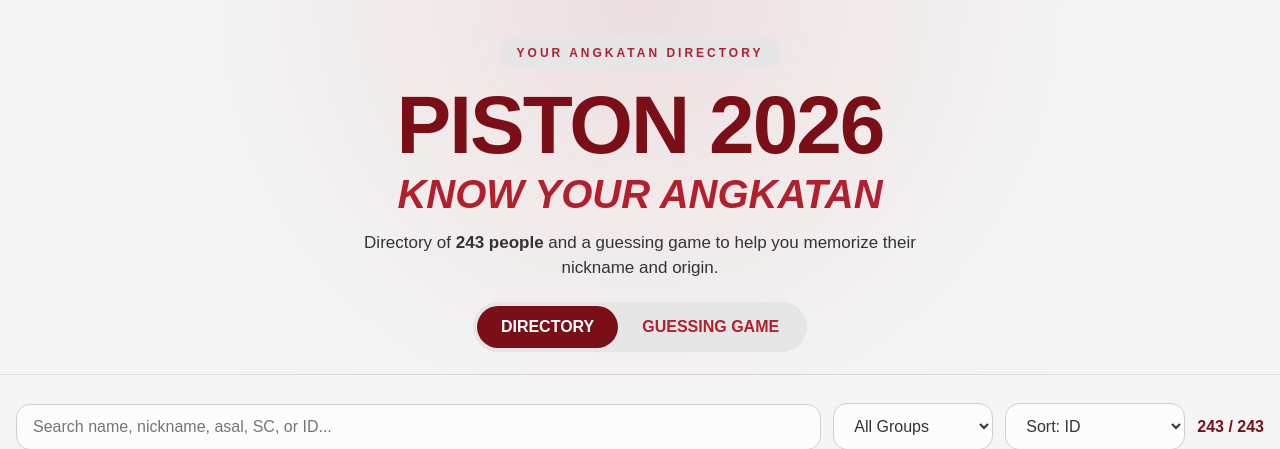
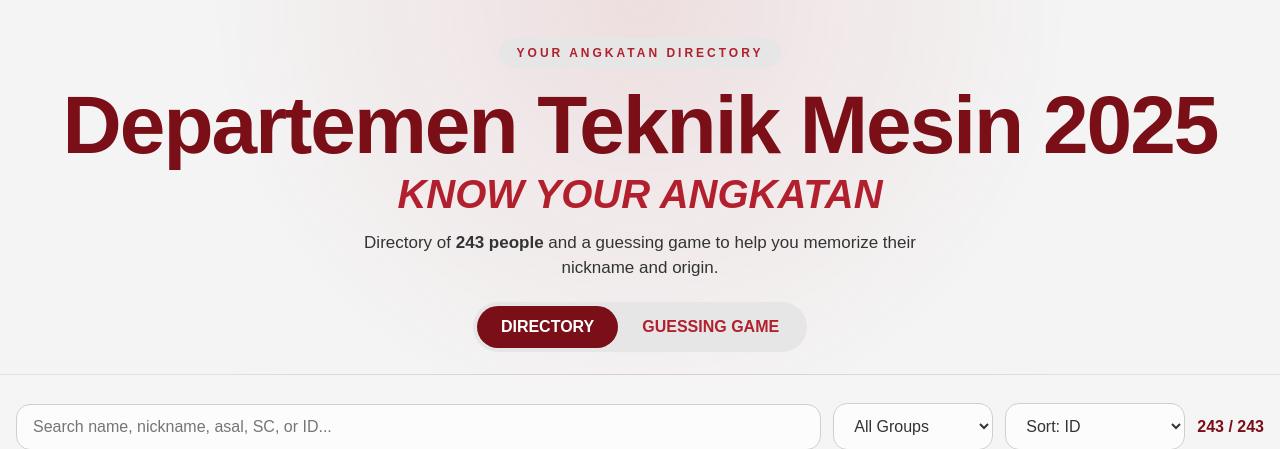
Before and after one commit to Chriskevn/angkatan-game, a Flask app: page / in a window 1280 px wide. Shown: the top 449 px of the page. Run offline with Flask 3, Linux system fonts and the light colour scheme.

Commit message:
Update index.html

```diff
--- a/templates/index.html
+++ b/templates/index.html
@@ -16,7 +16,7 @@
     <header class="hero">
         <div class="eyebrow">YOUR ANGKATAN DIRECTORY</div>
 
-        <h1>PISTON 2026</h1>
+        <h1>Departemen Teknik Mesin 2025</h1>
         <h2>KNOW YOUR ANGKATAN</h2>
 
         <p class="hero-copy">
```
